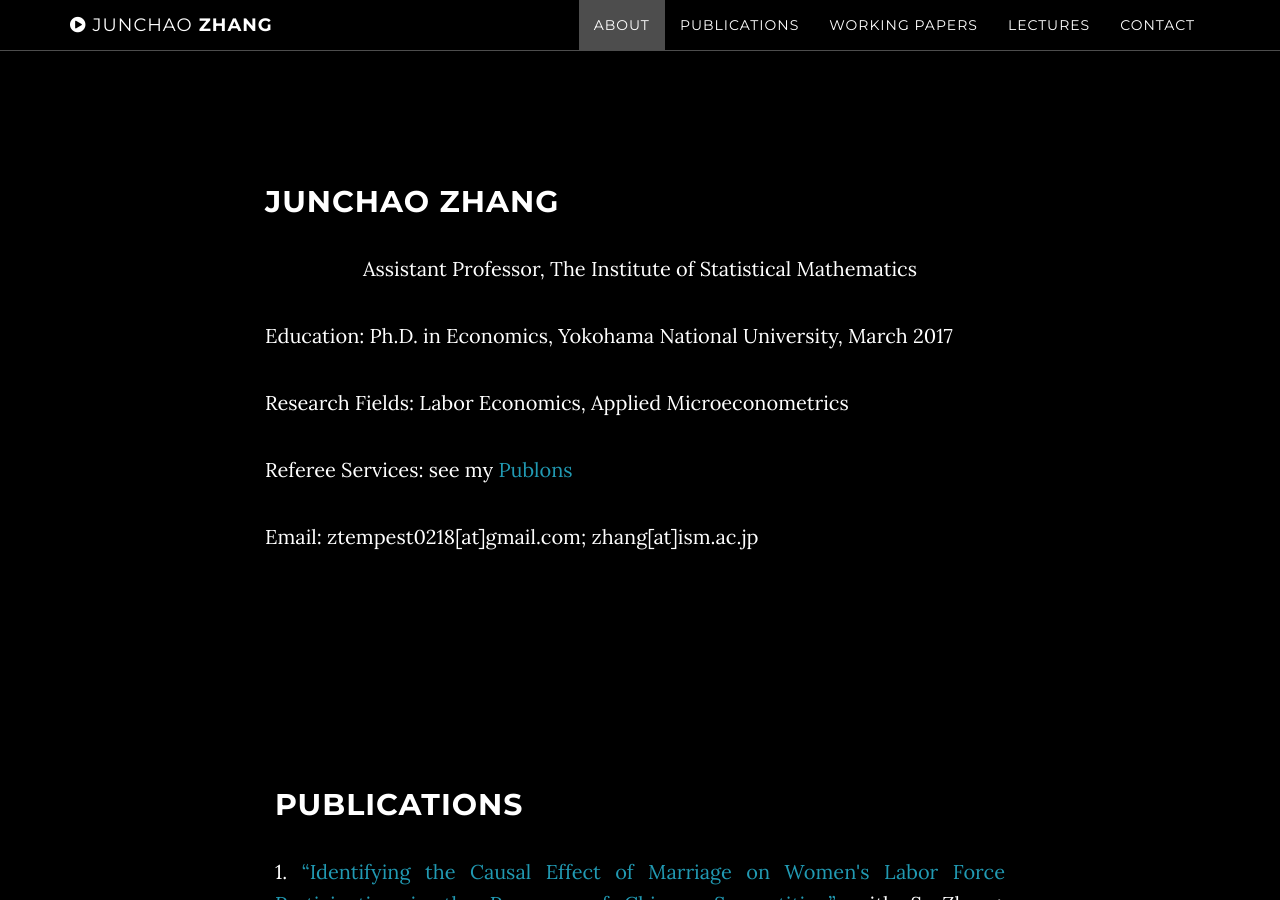
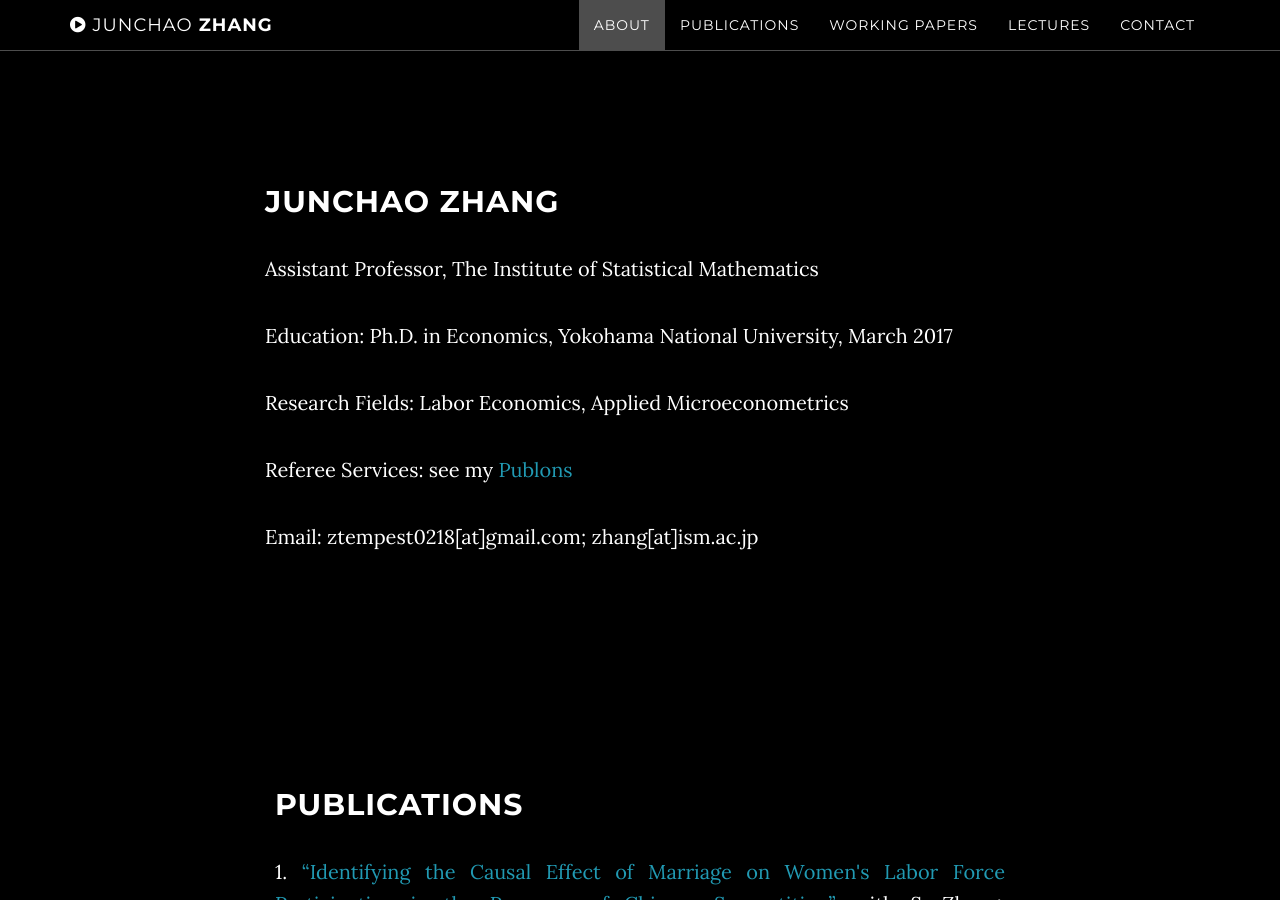
Before and after one commit to ztempest0218/ztempest0218.github.io, a Jekyll site: the page built from index.html, in a window 1280 px wide and 900 px high, scrolled down 915 px. Built offline with Jekyll 4.4.1, drawn with Linux system fonts in a browser that asks for light colours.

Commit message:
Update about.html

```diff
--- a/_includes/about.html
+++ b/_includes/about.html
@@ -3,7 +3,7 @@
         <div class="row">
             <div class="col-lg-8 col-lg-offset-2">
                 <h2>Junchao Zhang</h2>
-              			<p align="center">Assistant Professor, The Institute of Statistical Mathematics</p>
+              		<p>Assistant Professor, The Institute of Statistical Mathematics</p>
 			<p>Education: Ph.D. in Economics, Yokohama National University, March 2017</p>
 			<p>Research Fields: Labor Economics, Applied Microeconometrics</p>
 			<p>Referee Services: see my <a href="https://publons.com/a/1574430/">Publons</a></p>
```
